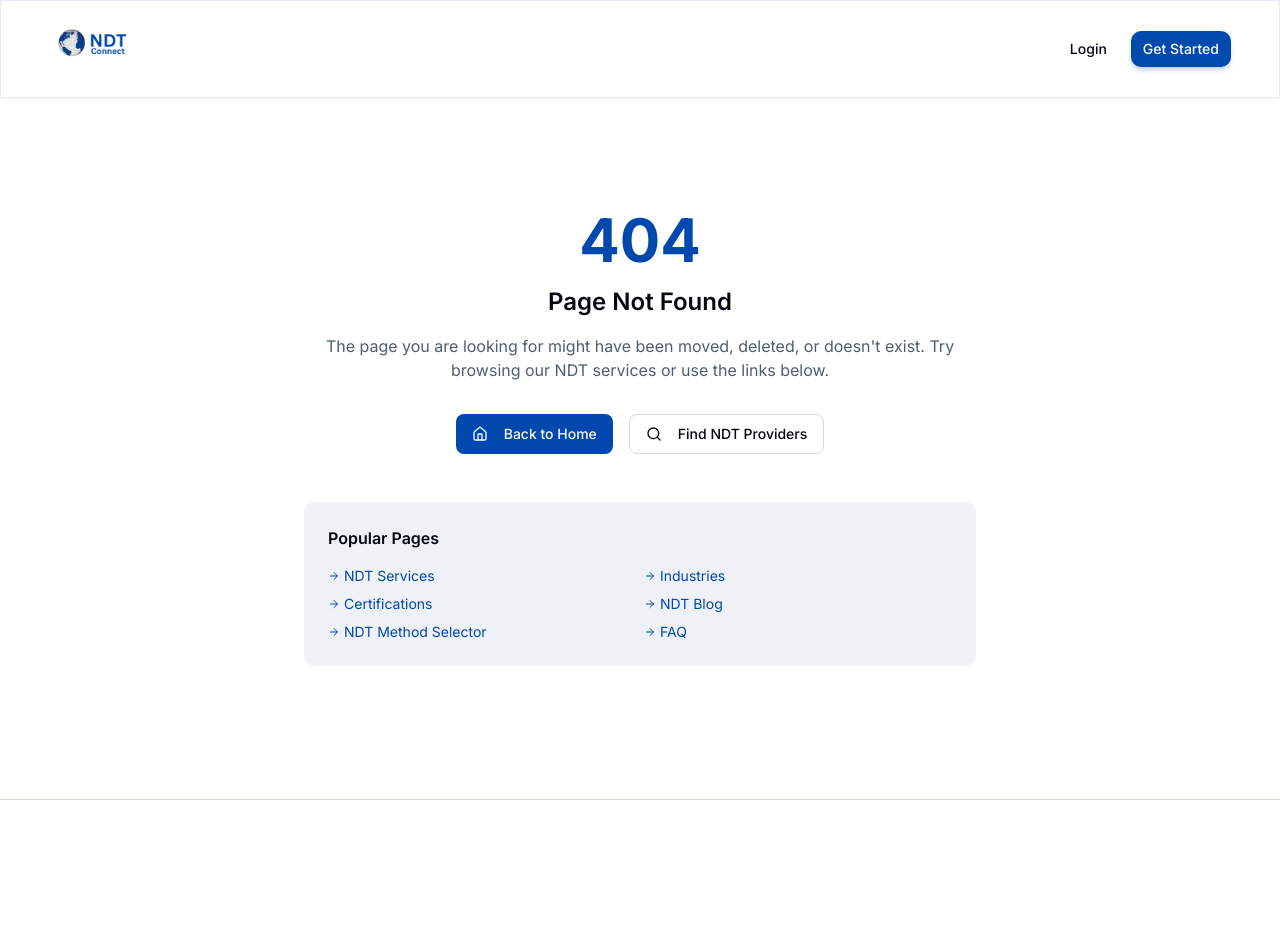
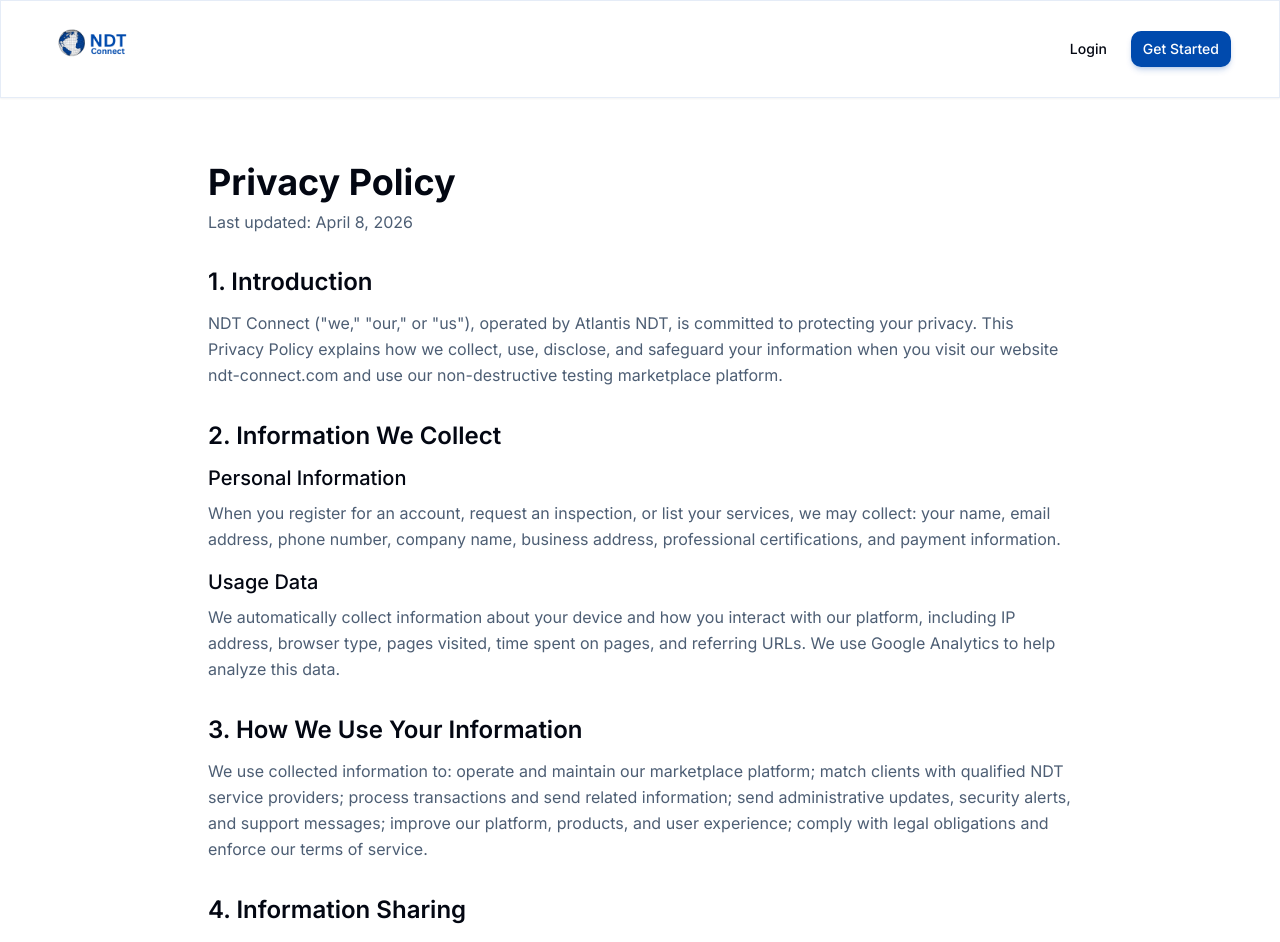
Before and after one commit to anoop-1/NDT-Connect-v2, a Next.js app: page /privacy in a window 1280 px wide. Before the commit this address had no page. Shown: the top 942 px of the page. Before the commit the page ends 800 px from the top, so only its background shows below. Built offline with nearby package versions, Linux system fonts and the light colour scheme.

Commit message:
Create privacy policy page (fixes 404 broken link)

```diff
--- /dev/null
+++ b/app/privacy/page.tsx
@@ -0,0 +1,120 @@
+import { Metadata } from 'next';
+
+export const metadata: Metadata = {
+  title: 'Privacy Policy | NDT Connect',
+  description: 'NDT Connect privacy policy. Learn how we collect, use, and protect your personal information on our NDT inspection marketplace.',
+  openGraph: {
+    title: 'Privacy Policy | NDT Connect',
+    description: 'Learn how NDT Connect collects, uses, and protects your personal information.',
+    url: 'https://ndt-connect.com/privacy',
+    type: 'website',
+    siteName: 'NDT Connect',
+  },
+  twitter: {
+    card: 'summary_large_image',
+    title: 'Privacy Policy | NDT Connect',
+    description: 'Learn how NDT Connect collects, uses, and protects your personal information.',
+  },
+  alternates: {
+    canonical: 'https://ndt-connect.com/privacy',
+  },
+};
+
+export default function PrivacyPolicyPage() {
+  return (
+    <div className="max-w-4xl mx-auto py-8 px-4">
+      <h1 className="text-4xl font-bold mb-2">Privacy Policy</h1>
+      <p className="text-muted-foreground mb-8">Last updated: April 8, 2026</p>
+
+      <div className="prose prose-slate max-w-none space-y-8">
+        <section>
+          <h2 className="text-2xl font-semibold mb-3">1. Introduction</h2>
+          <p className="text-muted-foreground leading-relaxed">
+            NDT Connect (&quot;we,&quot; &quot;our,&quot; or &quot;us&quot;), operated by Atlantis NDT, is committed to protecting your privacy. This Privacy Policy explains how we collect, use, disclose, and safeguard your information when you visit our website ndt-connect.com and use our non-destructive testing marketplace platform.
+          </p>
+        </section>
+
+        <section>
+          <h2 className="text-2xl font-semibold mb-3">2. Information We Collect</h2>
+          <h3 className="text-xl font-medium mb-2">Personal Information</h3>
+          <p className="text-muted-foreground leading-relaxed">
+            When you register for an account, request an inspection, or list your services, we may collect: your name, email address, phone number, company name, business address, professional certifications, and payment information.
+          </p>
+          <h3 className="text-xl font-medium mb-2 mt-4">Usage Data</h3>
+          <p className="text-muted-foreground leading-relaxed">
+            We automatically collect information about your device and how you interact with our platform, including IP address, browser type, pages visited, time spent on pages, and referring URLs. We use Google Analytics to help analyze this data.
+          </p>
+        </section>
+
+        <section>
+          <h2 className="text-2xl font-semibold mb-3">3. How We Use Your Information</h2>
+          <p className="text-muted-foreground leading-relaxed">
+            We use collected information to: operate and maintain our marketplace platform; match clients with qualified NDT service providers; process transactions and send related information; send administrative updates, security alerts, and support messages; improve our platform, products, and user experience; comply with legal obligations and enforce our terms of service.
+          </p>
+        </section>
+
+        <section>
+          <h2 className="text-2xl font-semibold mb-3">4. Information Sharing</h2>
+          <p className="text-muted-foreground leading-relaxed">
+            We do not sell your personal information. We may share information with: NDT service providers or clients as necessary to facilitate inspection requests; third-party service providers who assist in operating our platform (payment processors, analytics providers, hosting services); law enforcement or regulatory agencies when required by law.
+          </p>
+        </section>
+
+        <section>
+          <h2 className="text-2xl font-semibold mb-3">5. Data Security</h2>
+          <p className="text-muted-foreground leading-relaxed">
+            We implement industry-standard security measures including encryption, secure servers, and access controls to protect your personal information. However, no method of transmission over the Internet is 100% secure, and we cannot guarantee absolute security.
+          </p>
+        </section>
+
+        <section>
+          <h2 className="text-2xl font-semibold mb-3">6. Cookies and Tracking</h2>
+          <p className="text-muted-foreground leading-relaxed">
+            We use cookies and similar tracking technologies to enhance your experience, analyze usage patterns, and deliver personalized content. You can control cookie preferences through your browser settings.
+          </p>
+        </section>
+
+        <section>
+          <h2 className="text-2xl font-semibold mb-3">7. Your Rights</h2>
+          <p className="text-muted-foreground leading-relaxed">
+            Depending on your jurisdiction, you may have the right to: access, correct, or delete your personal data; opt out of marketing communications; request a copy of your data in a portable format; withdraw consent for data processing. To exercise these rights, contact us at info@ndt-connect.com.
+          </p>
+        </section>
+
+        <section>
+          <h2 className="text-2xl font-semibold mb-3">8. Third-Party Links</h2>
+          <p className="text-muted-foreground leading-relaxed">
+            Our platform may contain links to third-party websites. We are not responsible for the privacy practices of these external sites. We encourage you to review their privacy policies.
+          </p>
+        </section>
+
+        <section>
+          <h2 className="text-2xl font-semibold mb-3">9. Children&apos;s Privacy</h2>
+          <p className="text-muted-foreground leading-relaxed">
+            Our platform is not intended for individuals under the age of 18. We do not knowingly collect personal information from children.
+          </p>
+        </section>
+
+        <section>
+          <h2 className="text-2xl font-semibold mb-3">10. Changes to This Policy</h2>
+          <p className="text-muted-foreground leading-relaxed">
+            We may update this Privacy Policy from time to time. We will notify you of any material changes by posting the new policy on this page and updating the &quot;Last updated&quot; date.
+          </p>
+        </section>
+
+        <section>
+          <h2 className="text-2xl font-semibold mb-3">11. Contact Us</h2>
+          <p className="text-muted-foreground leading-relaxed">
+            If you have questions about this Privacy Policy, please contact us at:
+          </p>
+          <div className="mt-2 text-muted-foreground">
+            <p><strong>NDT Connect by Atlantis NDT</strong></p>
+            <p>Houston, TX, USA</p>
+            <p>Email: info@ndt-connect.com</p>
+            <p>Phone: +1-281-840-8969</p>
+          </div>
+        </section>
+      </div>
+    </div>
+  );
+}
```
